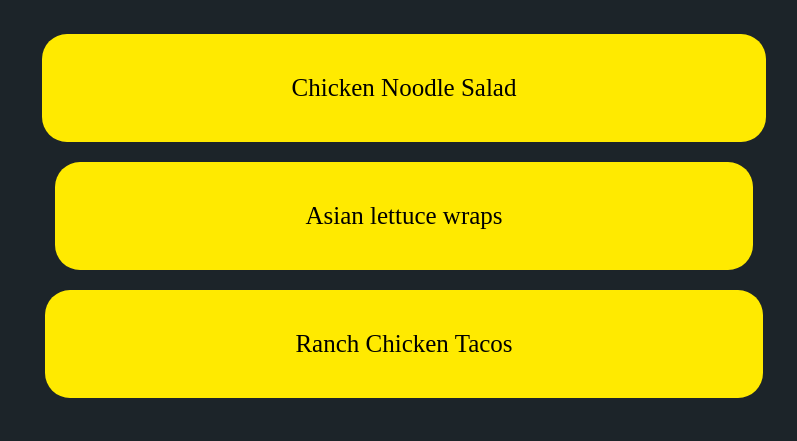
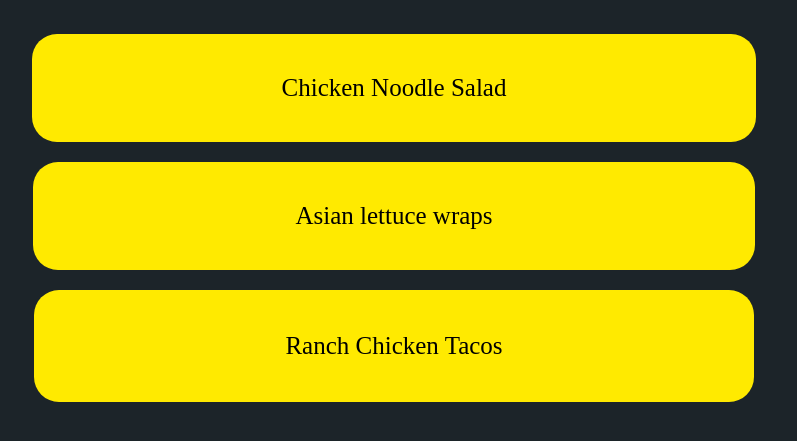
Before and after one commit to HarishNarayanan-M/odin-recipes, a plain HTML site: page index.html in a window 1280 px wide. Shown: the part 77-518 px from the top of the page, without its empty margins (241-1038 px from the left). Drawn offline with Linux system fonts and the light colour scheme.

Commit message:
Set padding for each element separately

```diff
--- a/style.css
+++ b/style.css
@@ -19,7 +19,7 @@ div{
     background-color: rgb(255,234,0);
     text-align: center;
     padding: 40px 250px 40px 250px;
-    margin: 10px 40px 10px 10px;
+    margin: 10px 60px 10px 10px;
     border-radius: 25px;
     display: inline-block;
 }
@@ -27,3 +27,15 @@ div{
 li{
     list-style: none;
 }
+
+.item1{
+    padding: 40px 250px 40px 250px;
+}
+
+.item2{
+    padding: 40px 262px 40px 262px;
+}
+
+.item3{
+    padding: 42px 251px 42px 251px;
+}
```
